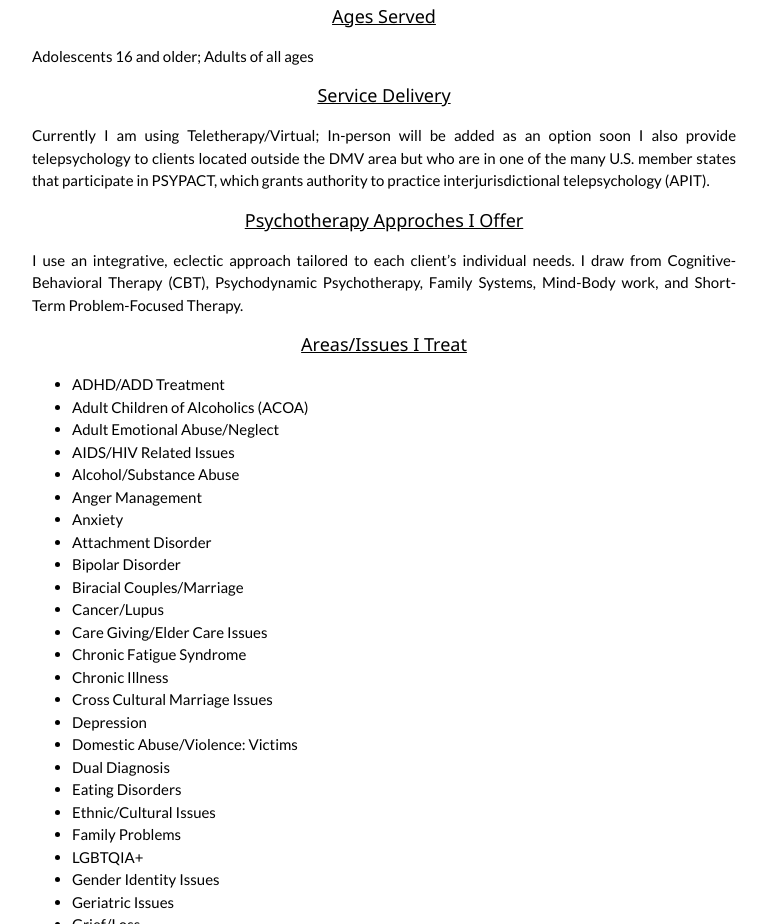
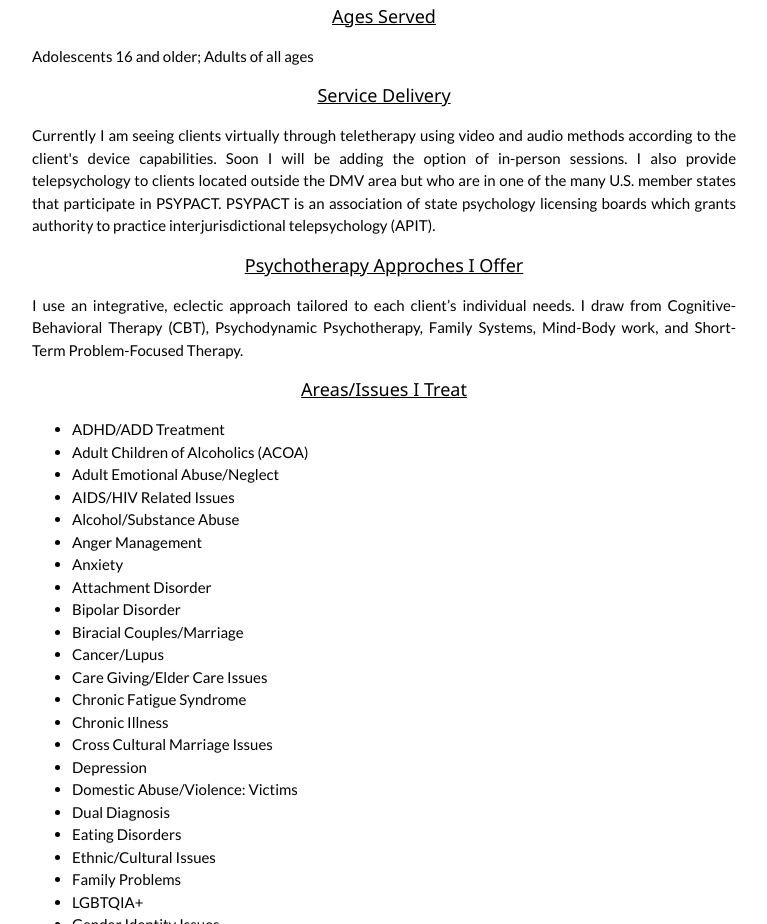
Before and after one commit to drbloom/Lorraine-Profile, a plain HTML site: page index.html in a window 1280 px wide. Shown: the part 1579-2503 px from the top of the page, without its empty margins (256-1023 px from the left). Drawn offline with nearby package versions, Linux system fonts and the light colour scheme.

Commit message:
Update index.html

```diff
--- a/index.html
+++ b/index.html
@@ -49,8 +49,7 @@ body {font-family: "Lato", sans-serif}
 <h5 style="color:black;" class=" w3-center"><u>Ages Served</u></h5>
 <p>Adolescents 16 and older; Adults of all ages</p>
 <h5 style="color:black;" class=" w3-center"><u>Service Delivery</u></h5>
-<p> Currently I am using Teletherapy/Virtual; In-person will be added as an option soon
-          I also provide telepsychology to clients located outside the DMV area but who are in one of the many U.S. member states that participate in PSYPACT, which grants authority to practice interjurisdictional telepsychology (APIT).</p>
+<p> Currently I am seeing clients virtually through teletherapy using video and audio methods according to the client's device capabilities.  Soon I will be adding the option of in-person sessions.  I also provide telepsychology to clients located outside the DMV area but who are in one of the many U.S. member states that participate in PSYPACT.  PSYPACT is an association of state psychology licensing boards which grants authority to practice interjurisdictional telepsychology (APIT).</p>
 <h5 style="color:black;" class=" w3-center"><u>Psychotherapy Approches I Offer</u></h5>
 <p>I use an integrative, eclectic approach tailored to each client’s individual needs.  I draw from Cognitive-Behavioral Therapy (CBT), Psychodynamic Psychotherapy, Family Systems, Mind-Body work, and Short-Term Problem-Focused Therapy.</p>
 <h5 style="color:black;" class=" w3-center"><u>Areas/Issues I Treat</u></h5>
```
